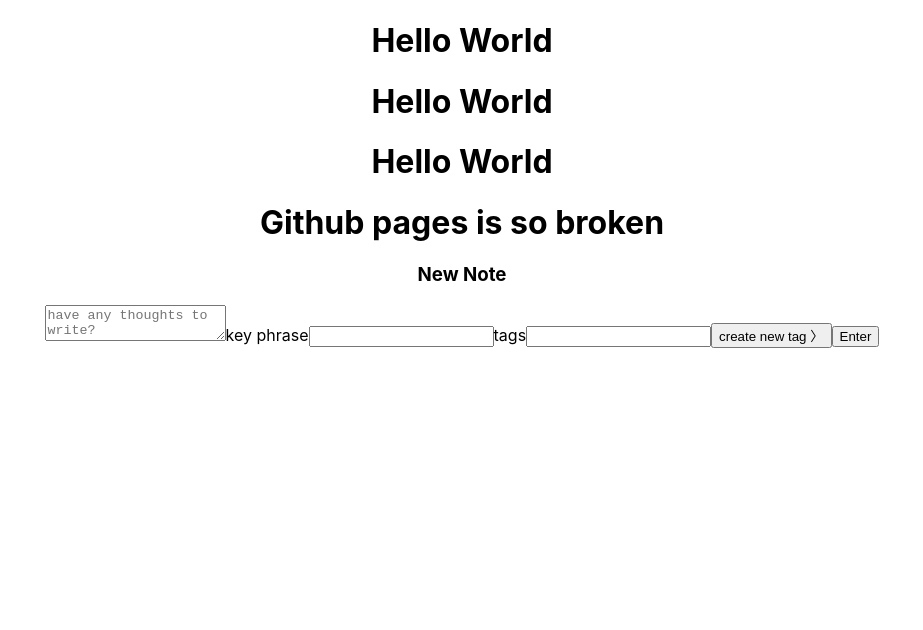
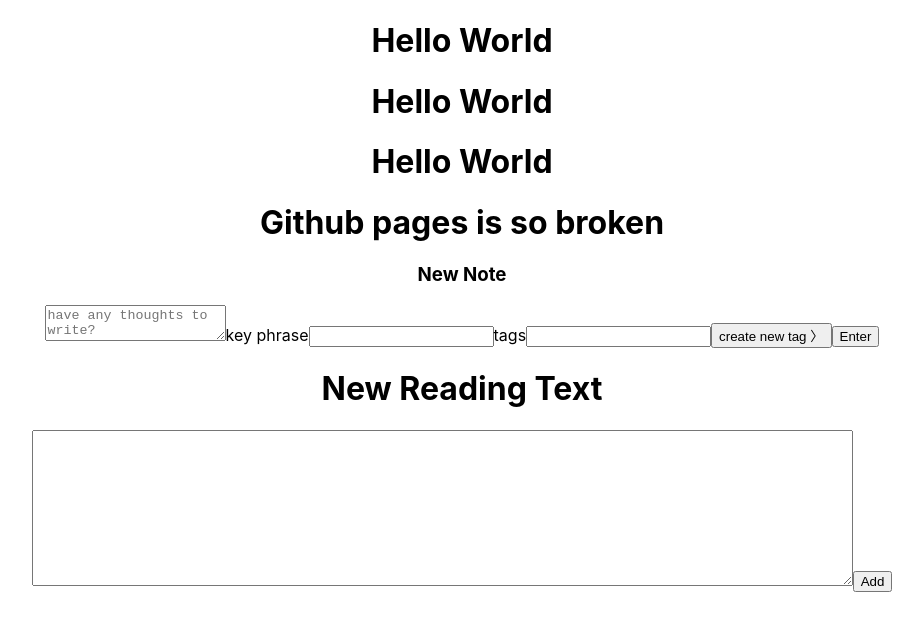
Before and after one commit to Education-Sensation/Leet-Annotation, a React (Create React App) app: page / in a window 1280 px wide. Shown: the top 630 px of the page, without its empty margins (178-1101 px from the left). Built offline with nearby package versions, Linux system fonts and the light colour scheme.

Commit message:
Added basic component for my addReadingTextForm

```diff
--- a/src/App.js
+++ b/src/App.js
@@ -1,6 +1,7 @@
 import logo from "./logo.svg";
 import "./App.css";
 import AddNoteForm from "./addNoteForm";
+import AddReadingTextForm from "./addReadingTextForm";
 
 function App() {
   return (
@@ -10,6 +11,7 @@
       <h1>Hello World</h1>
       <h1>Github pages is so broken</h1>
       <AddNoteForm />
+      <AddReadingTextForm />
     </div>
   );
 }
--- /dev/null
+++ b/src/addReadingTextForm.js
@@ -0,0 +1,18 @@
+import React from "react";
+
+const AddReadingTextForm = () => {
+  return (
+    <div className="newReadingStyle">
+      <h1>New Reading Text</h1>
+      <form>
+        <textarea name="newReadingText" cols="100" rows="10"></textarea>
+        {/* add onClick function that will replace text component */}
+        <button className="newTextButton" type="submit">
+          Add
+        </button>
+      </form>
+    </div>
+  );
+};
+
+export default AddReadingTextForm;
```
Also changed, not shown: src/addNoteForm.js (+7 -4 lines).
